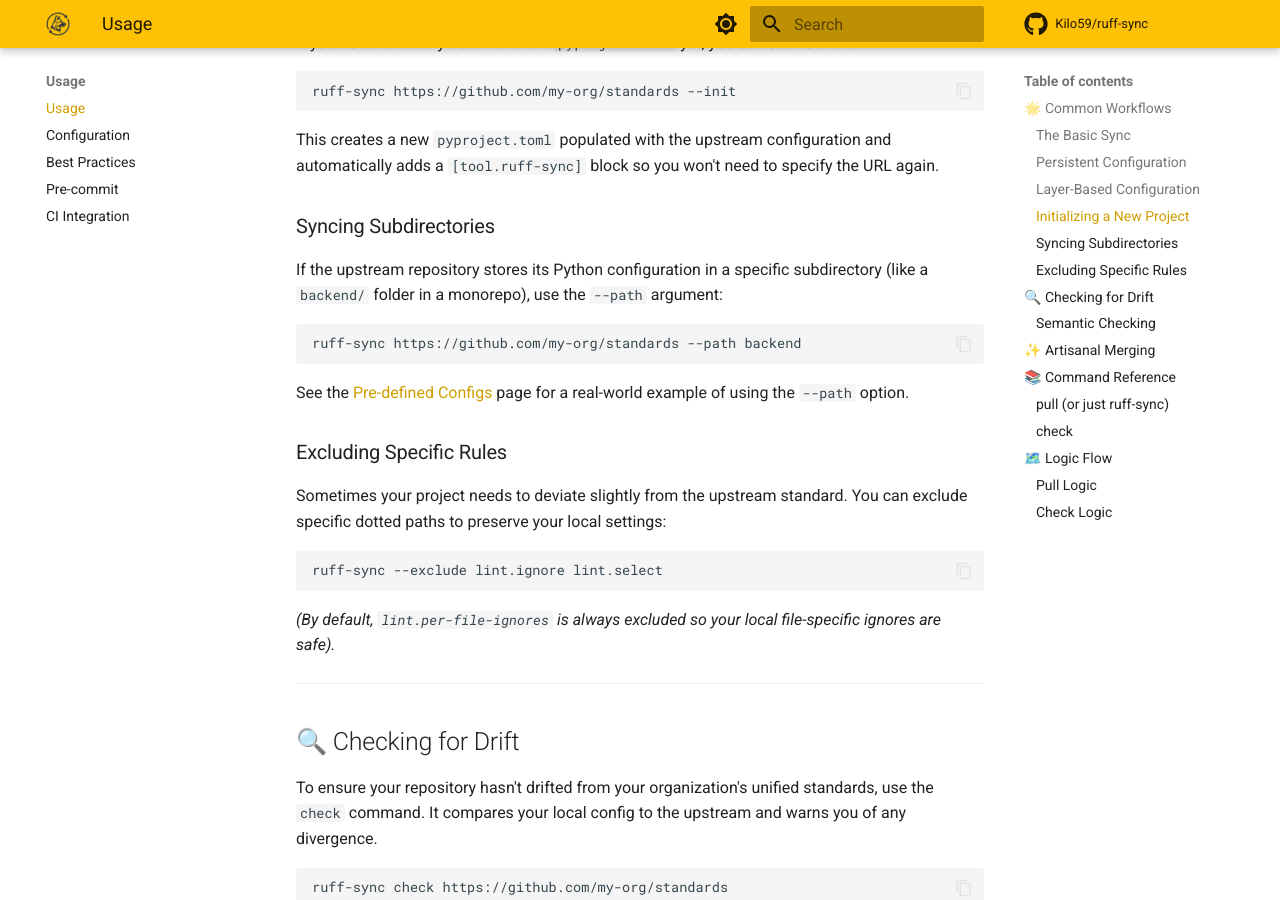
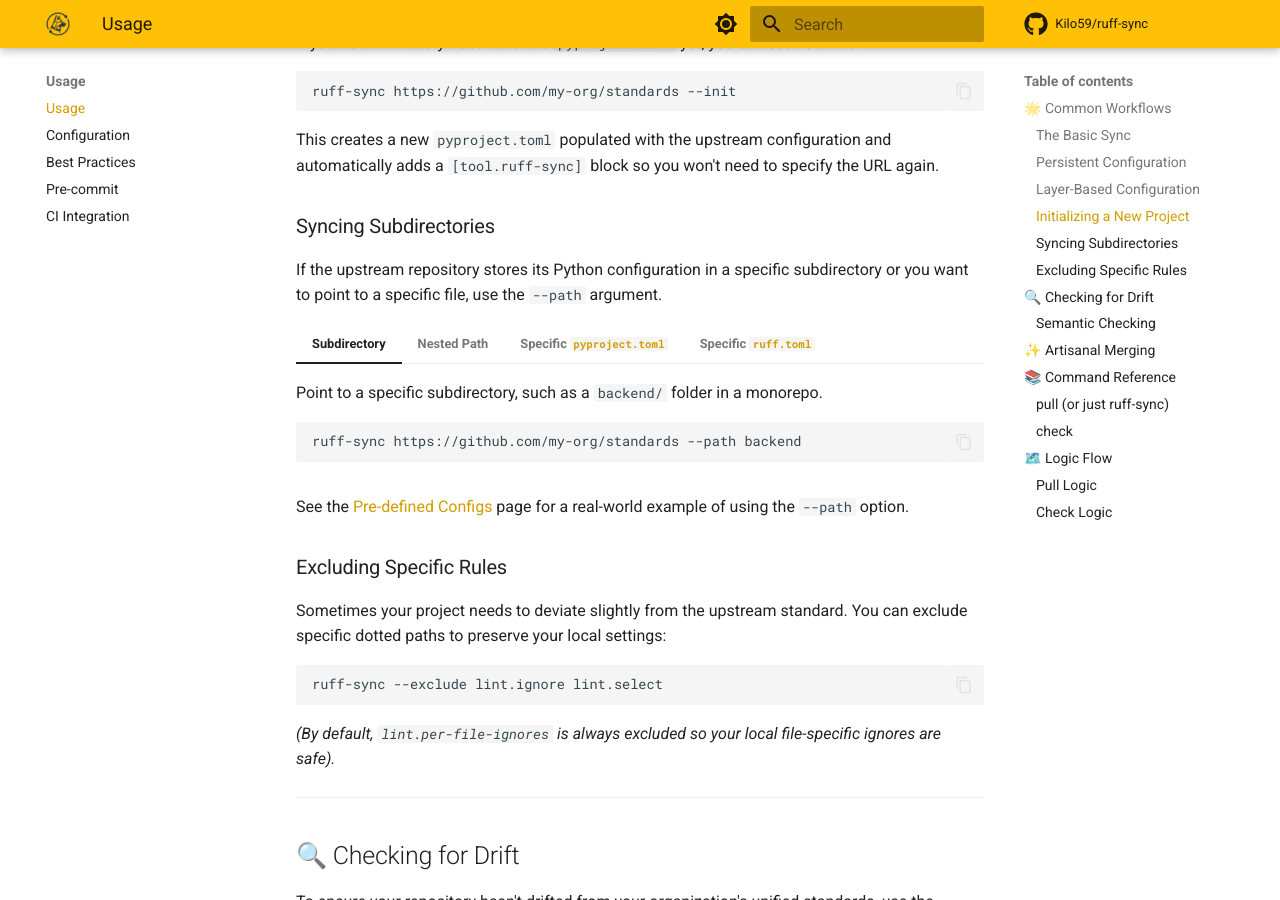
Before and after one commit to Kilo59/ruff-sync, an MkDocs documentation site: the page built from docs/usage.md, in a window 1280 px wide and 900 px high, scrolled down 1474 px. Built offline with MkDocs 1.6.1 and Material for MkDocs 9.7.7, drawn with Linux system fonts in a browser that asks for light colours; comment, search, counter and statistics services are not loaded.

Commit message:
tabbed examples

````diff
--- a/docs/usage.md
+++ b/docs/usage.md
@@ -66,11 +66,39 @@ This creates a new `pyproject.toml` populated with the upstream configuration an
 
 ### Syncing Subdirectories
 
-If the upstream repository stores its Python configuration in a specific subdirectory (like a `backend/` folder in a monorepo), use the `--path` argument:
+If the upstream repository stores its Python configuration in a specific subdirectory or you want to point to a specific file, use the `--path` argument.
 
-```bash
-ruff-sync https://github.com/my-org/standards --path backend
-```
+=== "Subdirectory"
+
+    Point to a specific subdirectory, such as a `backend/` folder in a monorepo.
+
+    ```bash
+    ruff-sync https://github.com/my-org/standards --path backend
+    ```
+
+=== "Nested Path"
+
+    Point to a more deeply nested directory.
+
+    ```bash
+    ruff-sync https://github.com/my-org/standards --path configs/standards/python/backend
+    ```
+
+=== "Specific `pyproject.toml`"
+
+    Directly target a `pyproject.toml` file to bypass the default configuration searching logic.
+
+    ```bash
+    ruff-sync https://github.com/my-org/standards --path backend/pyproject.toml
+    ```
+
+=== "Specific `ruff.toml`"
+
+    Directly target a specific `ruff.toml` or `.ruff.toml` file to ensure a deterministic source and avoid searching.
+
+    ```bash
+    ruff-sync https://github.com/my-org/standards --path tools/ruff.toml
+    ```
 
 See the [Pre-defined Configs](pre-defined-configs.md#fastapi--async) page for a real-world example of using the `--path` option.
 
````
